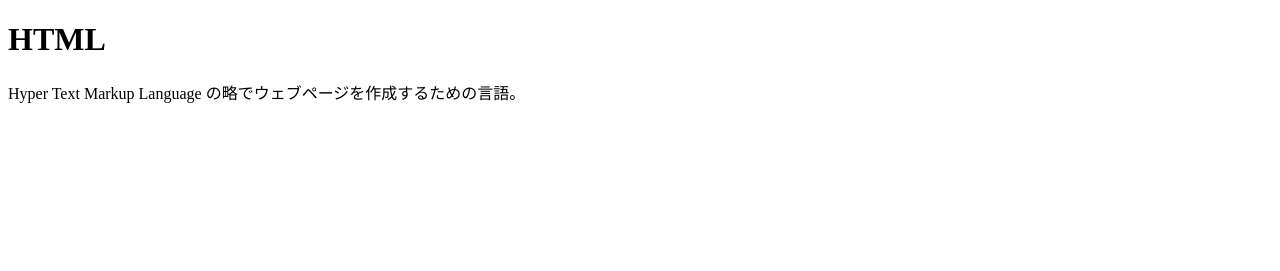
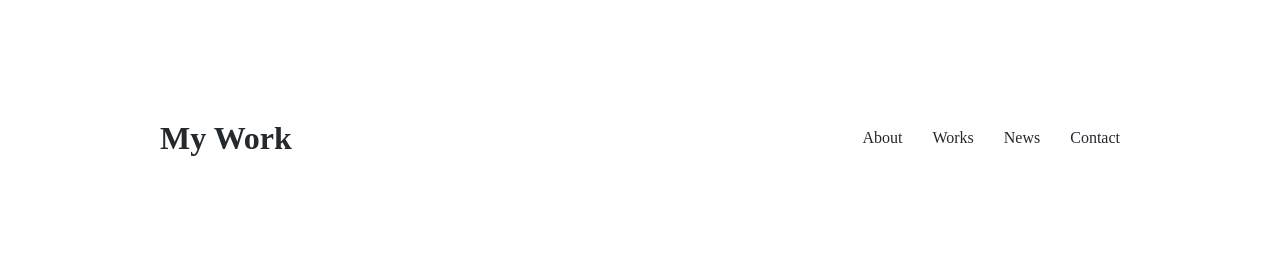
Before and after one commit to kamegoro/cloud-friendly-site, a website: page index.html in a window 1280 px wide. Drawn offline with Linux system fonts and the light colour scheme.

Commit message:
add header

```diff
--- a/css/style.css
+++ b/css/style.css
@@ -1,3 +1,36 @@
-.hoge {
-  font-size: '10px';
+body {
+  color: #24292e;
 }
+
+a {
+  color: #24292e;
+  text-decoration: none;
+}
+
+header {
+  display: flex;
+  align-items: center;
+  justify-content: center;
+  width: 100%;
+  height: 260px;
+}
+
+header > div {
+  display: flex;
+  align-items: center;
+  justify-content: space-between;
+  width: 960px;
+}
+
+header > div > ul {
+  display: flex;
+}
+
+header > div > ul > li {
+  margin-left: 30px;
+  list-style: none;
+}
+
+header > div > ul > li > a:hover {
+  opacity: 0.6;
+}
--- a/index.html
+++ b/index.html
@@ -3,9 +3,32 @@
   <head>
     <meta charset="UTF-8" />
     <title>はじめてのHTML</title>
+    <link
+      rel="stylesheet"
+      href="css/style.css"
+    />
   </head>
   <body>
-    <h1>HTML</h1>
-    <p>Hyper Text Markup Language の略でウェブページを作成するための言語。</p>
+    <header>
+      <div>
+        <h1>
+          <a href="/"> My Work </a>
+        </h1>
+        <ul>
+          <li>
+            <a href="#about"> About </a>
+          </li>
+          <li>
+            <a href="#works">Works</a>
+          </li>
+          <li>
+            <a href="#news">News</a>
+          </li>
+          <li>
+            <a href="#contact">Contact</a>
+          </li>
+        </ul>
+      </div>
+    </header>
   </body>
 </html>
```
